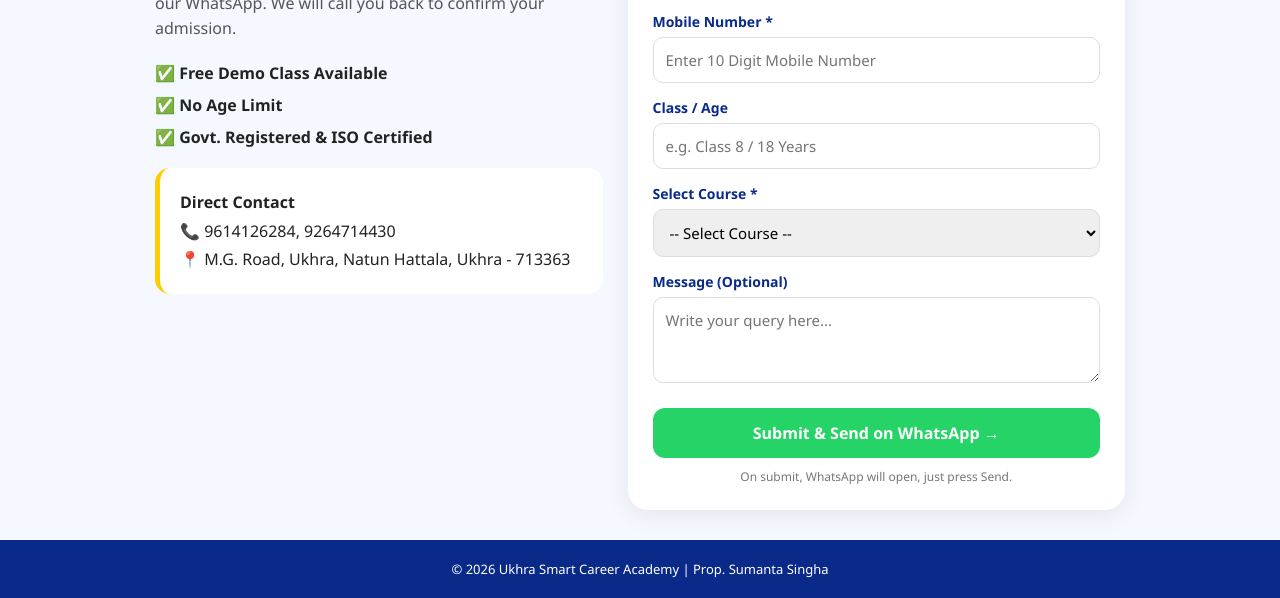
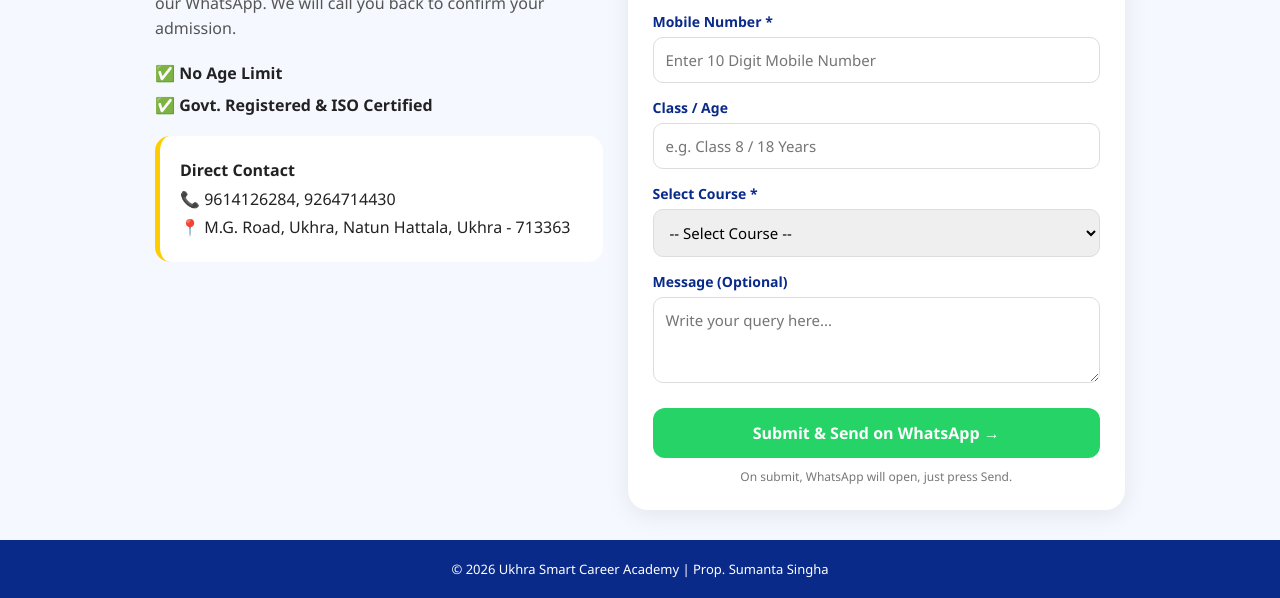
Before and after one commit to akash0017/ukhra-smart-career-academy, a plain HTML site: page admission.html in a window 1280 px wide. Shown: the part 249-847 px from the top of the page. Drawn offline with Linux system fonts and the light colour scheme.

Commit message:
Refactor admission.html to remove duplicates
Removed duplicate content and cleaned up the admission form structure.

```diff
--- a/admission.html
+++ b/admission.html
@@ -20,7 +20,6 @@
 <h1>Admission Form</h1>
 <p>Fill this form and submit. Your details will be sent directly to our WhatsApp. We will call you back to confirm your admission.</p>
 <ul>
-<li>✅ Free Demo Class Available</li>
 <li>✅ No Age Limit</li>
 <li>✅ Govt. Registered & ISO Certified</li>
 </ul>
```
